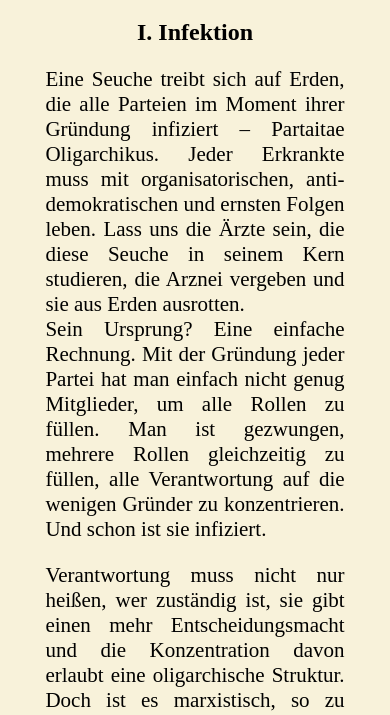
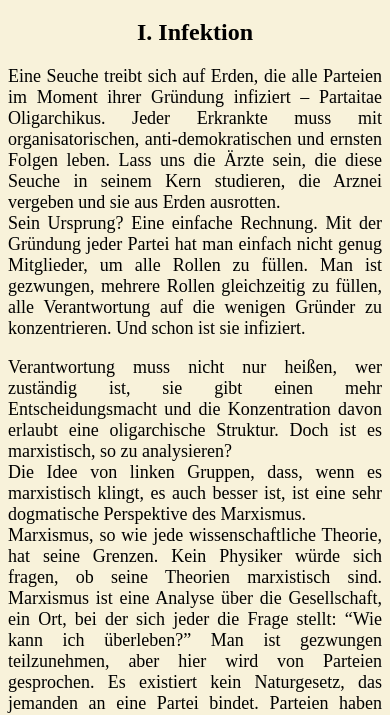
Before and after one commit to Blitzjunges/Blitzjunges.github.io, a plain HTML site: page Oligarchie/index.html in a window 390 px wide. Shown: the part 86-801 px from the top of the page. Drawn offline with Linux system fonts and the light colour scheme.

Commit message:
Update style.css

```diff
--- a/Oligarchie/style.css
+++ b/Oligarchie/style.css
@@ -25,8 +25,9 @@ p
 {
   p
   {
-    padding-left: 10%;
-    padding-right: 10%;
+    padding-left: 0%;
+    padding-right: 0%;
+	font-size: 18px;
   }
 }
 
```
